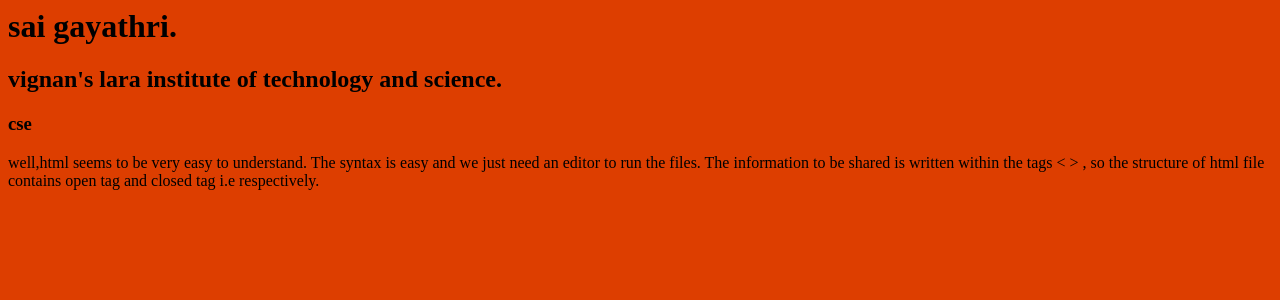
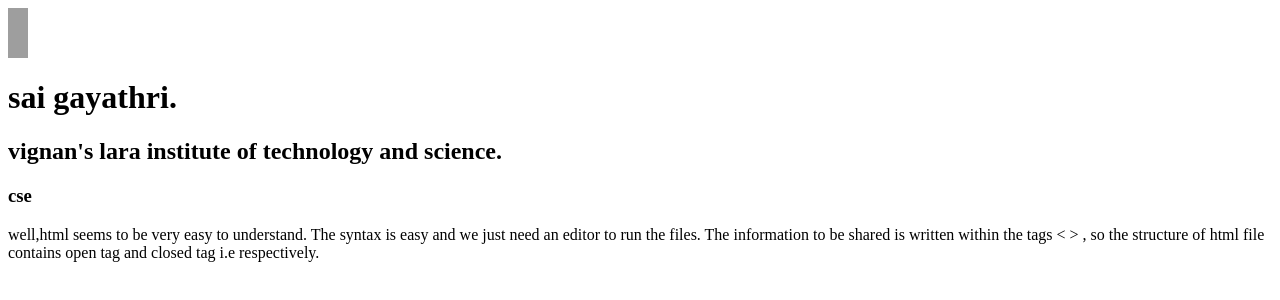
Before and after one commit to s-1310/practise, a plain HTML site: page para.html in a window 1280 px wide. Drawn offline with Linux system fonts and the light colour scheme; grey boxes are pictures that could not be loaded.

Commit message:
added image tag to para.html

```diff
--- a/para.html
+++ b/para.html
@@ -4,7 +4,9 @@
             sai gayathri yaragunta
         </title>
     </head>
-    <body style="background-color: #dd3e00;">
+    <body>
+        <img src='https://images.search.yahoo.com/search/images;_ylt=Awr9JheGsPRepVwAqYVXNyoA;_ylu=X3oDMTB0NjZjZzZhBGNvbG8DZ3ExBHBvcwMxBHZ0aWQDBHNlYwNwaXZz?p=images&fr2=piv-web&fr=mcafee#id=1&iurl=https%3A%2F%2Fi.ytimg.com%2Fvi%2F0KEv38tAWm4%2Fmaxresdefault.jpg&action=click'
+         alt='mountains' style="align-self: flex-end;height: 50px;width: 20px;"/>
         <h1>
             sai gayathri.
         </h1>
```
